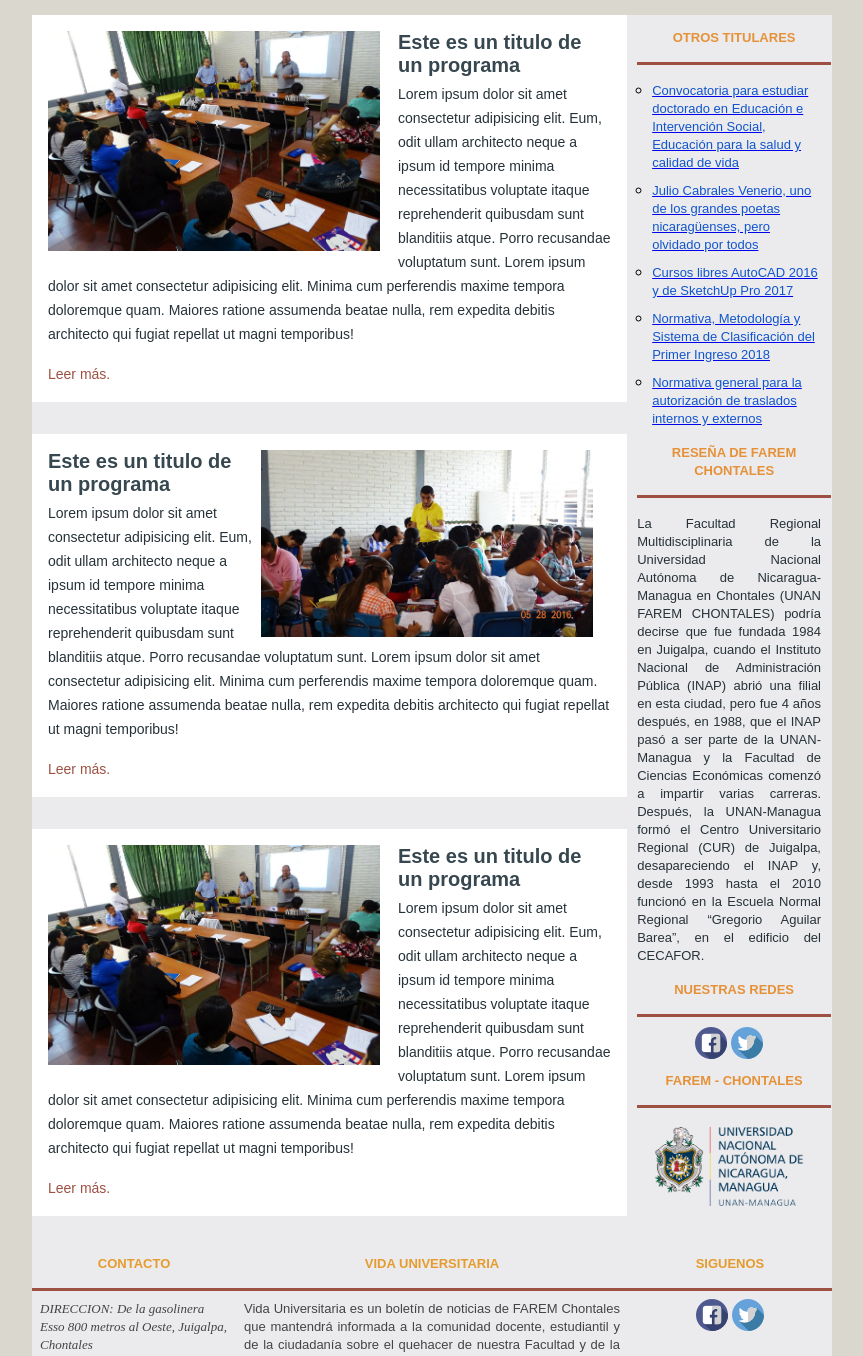
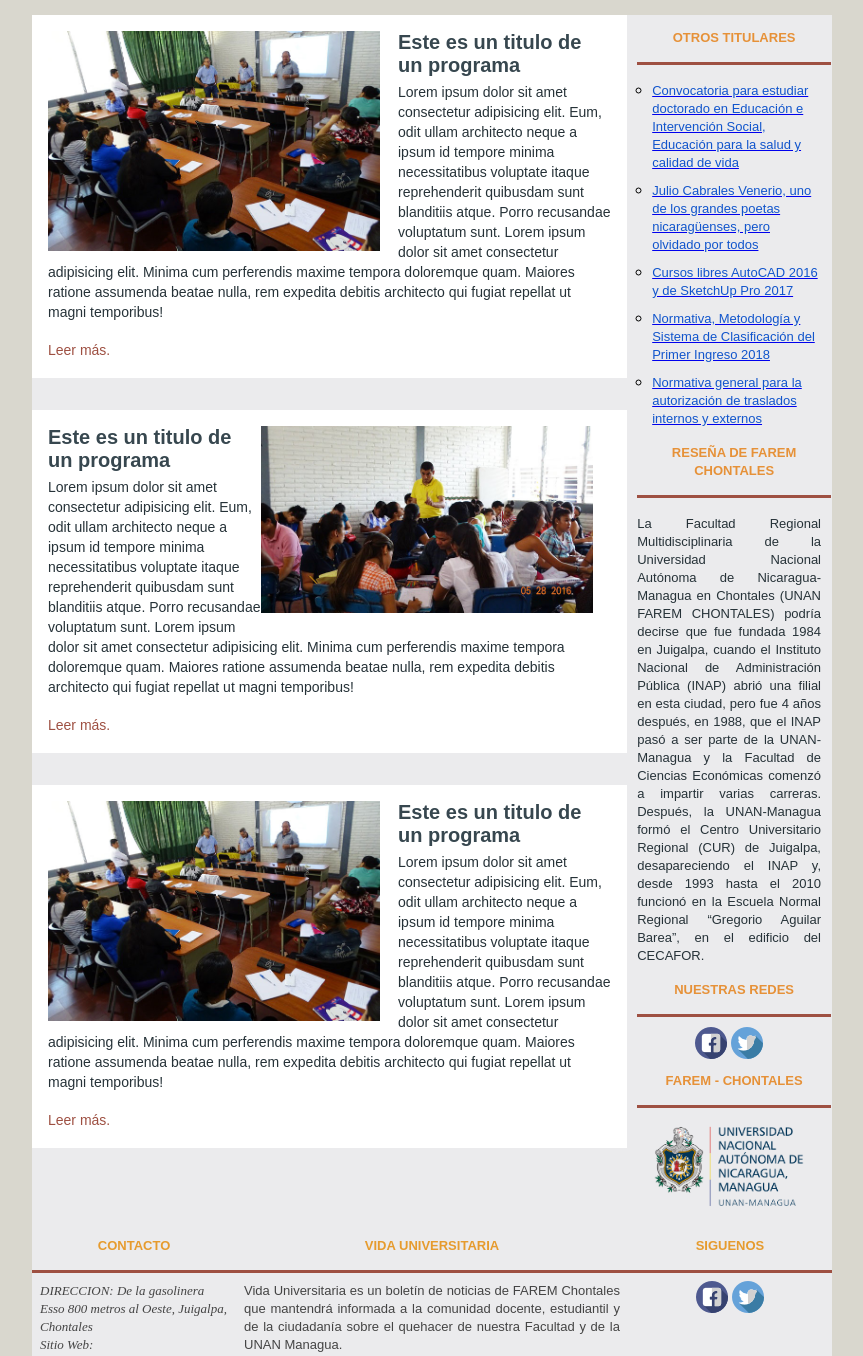
Before and after one commit to mtraatabladaa94/boletin-vida-universitaria, a plain HTML site: page src/index.html in a window 1280 px wide. Shown: the part 326-1682 px from the top of the page, without its empty margins (208-1071 px from the left). Drawn offline with Linux system fonts and the light colour scheme.

Commit message:
Quitando 2 pixeles de interlineado entre publicaciones

```diff
--- a/src/index.html
+++ b/src/index.html
@@ -49,7 +49,7 @@
                                 </a>
                                 <br />
                                 <p style="margin-top:5px;">
-                                    <font face="Oswald,sans-serif" color="#263238" style="font-size: 14px;line-height:24px;">
+                                    <font face="Oswald,sans-serif" color="#263238" style="font-size: 14px;line-height:20px;">
                                         Lorem ipsum dolor sit amet consectetur adipisicing elit. Eum, odit ullam architecto neque a ipsum id tempore minima necessitatibus voluptate itaque reprehenderit quibusdam sunt blanditiis atque. Porro recusandae voluptatum sunt.
                                         Lorem ipsum dolor sit amet consectetur adipisicing elit. Minima cum perferendis maxime tempora doloremque quam. Maiores ratione assumenda beatae nulla, rem expedita debitis architecto qui fugiat repellat ut magni temporibus!
                                     </font>
@@ -88,7 +88,7 @@
                                 </a>
                                 <br />
                                 <p style="margin-top:5px;">
-                                    <font face="Oswald,sans-serif" color="#263238" style="font-size: 14px;line-height:24px;">
+                                    <font face="Oswald,sans-serif" color="#263238" style="font-size: 14px;line-height:20px;">
                                         Lorem ipsum dolor sit amet consectetur adipisicing elit. Eum, odit ullam architecto neque a ipsum id tempore minima necessitatibus voluptate itaque reprehenderit quibusdam sunt blanditiis atque. Porro recusandae voluptatum sunt.
                                         Lorem ipsum dolor sit amet consectetur adipisicing elit. Minima cum perferendis maxime tempora doloremque quam. Maiores ratione assumenda beatae nulla, rem expedita debitis architecto qui fugiat repellat ut magni temporibus!
                                     </font>
@@ -127,7 +127,7 @@
                                 </a>
                                 <br />
                                 <p style="margin-top:5px;">
-                                    <font face="Oswald,sans-serif" color="#263238" style="font-size: 14px;line-height:24px;">
+                                    <font face="Oswald,sans-serif" color="#263238" style="font-size: 14px;line-height:20px;">
                                         Lorem ipsum dolor sit amet consectetur adipisicing elit. Eum, odit ullam architecto neque a ipsum id tempore minima necessitatibus voluptate itaque reprehenderit quibusdam sunt blanditiis atque. Porro recusandae voluptatum sunt.
                                         Lorem ipsum dolor sit amet consectetur adipisicing elit. Minima cum perferendis maxime tempora doloremque quam. Maiores ratione assumenda beatae nulla, rem expedita debitis architecto qui fugiat repellat ut magni temporibus!
                                     </font>
```
